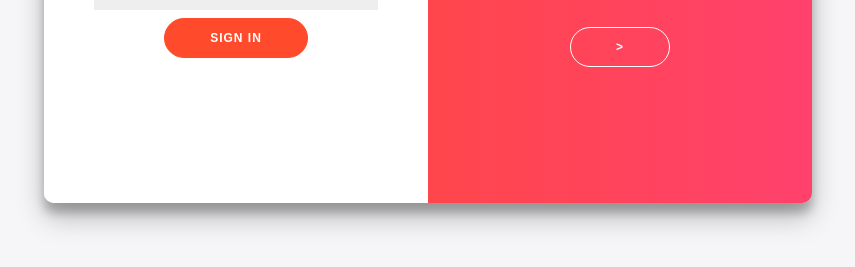
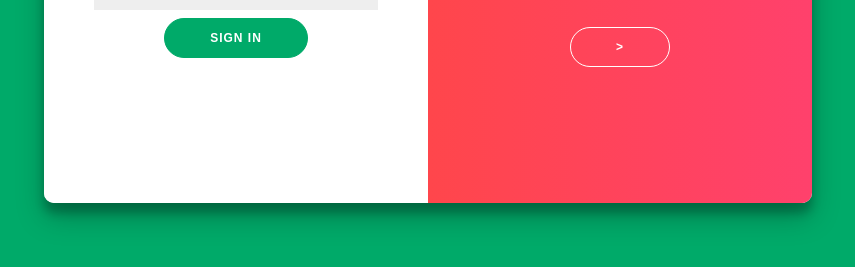
Before and after one commit to Felipe-exec/login-template-coetagri, a plain HTML site: page login.html in a window 1280 px wide. Shown: the part 397-664 px from the top of the page, without its empty margins (212-1067 px from the left). Drawn offline with Linux system fonts and the light colour scheme.

Commit message:
ajustes para o tema coetagri

```diff
--- a/style.css
+++ b/style.css
@@ -5,7 +5,7 @@
 }
 
 body {
-	background: #f6f5f7;
+	background: #00aa69;
 	display: flex;
 	justify-content: center;
 	align-items: center;
@@ -45,8 +45,8 @@ a {
 
 button {
 	border-radius: 20px;
-	border: 1px solid #FF4B2B;
-	background-color: #FF4B2B;
+	border: 1px solid #00aa69;
+	background-color: #00aa69;
 	color: #FFFFFF;
 	font-size: 12px;
 	font-weight: bold;
```
